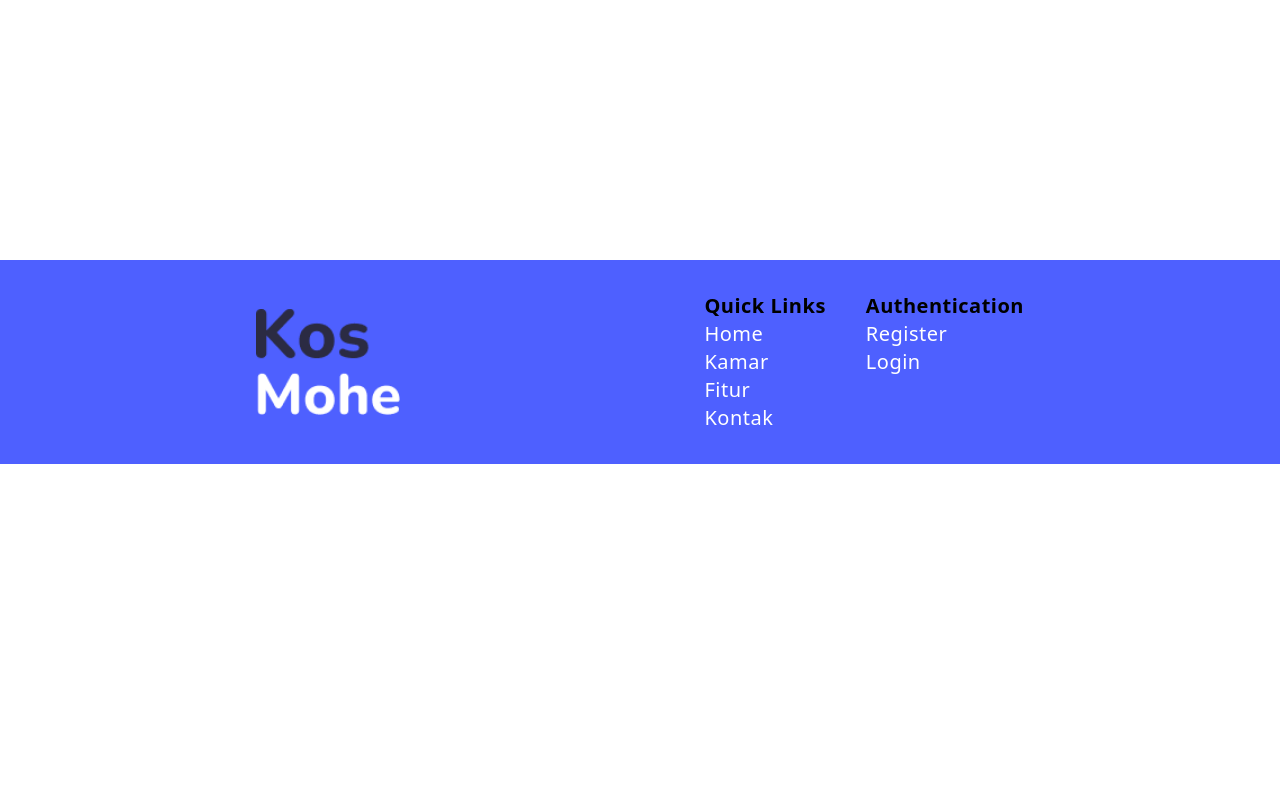
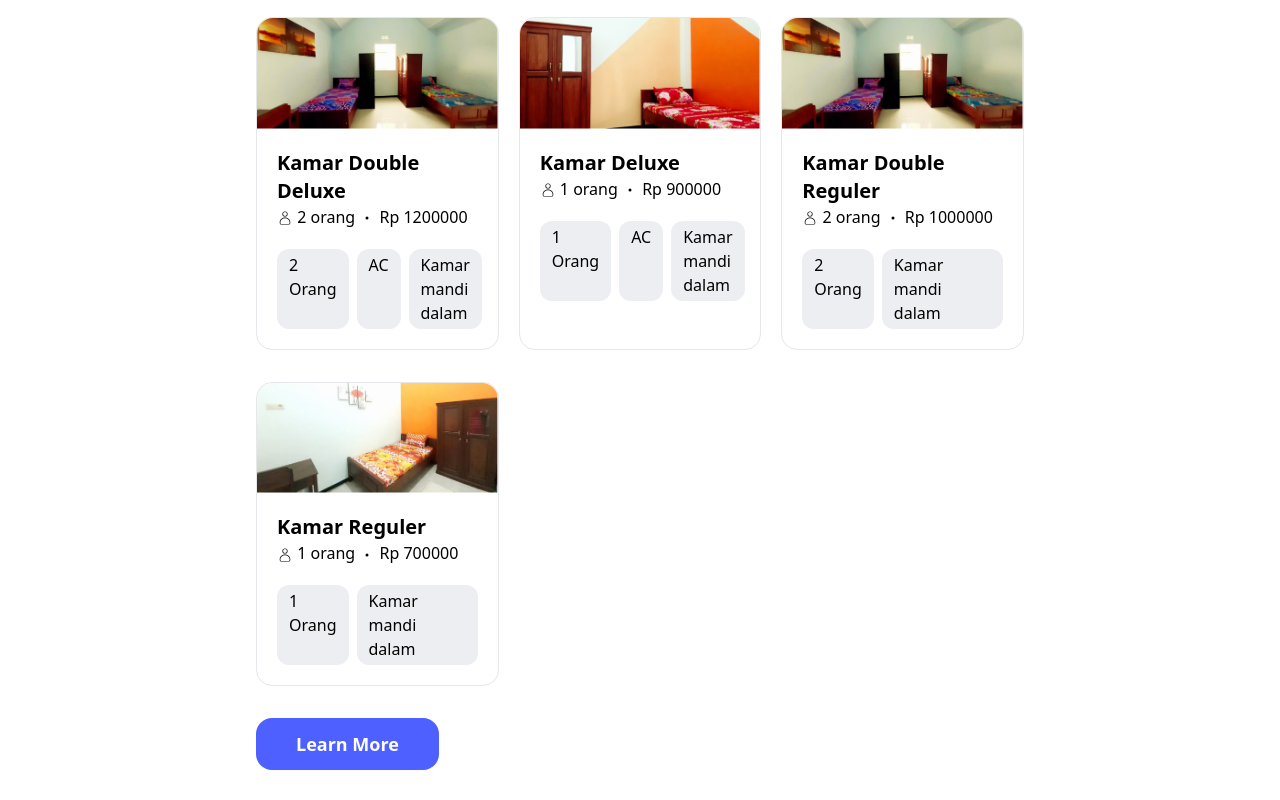
Before and after one commit to bazoka-kaka/kos-mohe-app-fe, a React (Create React App) app: page / in a window 1280 px wide. Shown: the part 540-1340 px from the top of the page. Before the commit the page ends 1004 px from the top, so only its background shows below. Built offline with nearby package versions, Linux system fonts and the light colour scheme.

Commit message:
add home kamar section

```diff
--- a/src/App.jsx
+++ b/src/App.jsx
@@ -1,14 +1,47 @@
-import React from "react";
+import React, { useState } from "react";
 import Nav from "./components/Nav";
 import Footer from "./components/Footer";
+import { CiUser } from "react-icons/ci";
+import { BsDot } from "react-icons/bs";
 
 const App = () => {
+  const [kamar, setKamar] = useState([
+    {
+      title: "Kamar Double Deluxe",
+      img: "/imgs/kamar/double.png",
+      people: 2,
+      price: 1200000,
+      features: ["2 Orang", "AC", "Kamar mandi dalam"],
+    },
+    {
+      title: "Kamar Deluxe",
+      img: "/imgs/kamar/deluxe.png",
+      people: 1,
+      price: 900000,
+      features: ["1 Orang", "AC", "Kamar mandi dalam"],
+    },
+    {
+      title: "Kamar Double Reguler",
+      img: "/imgs/kamar/double.png",
+      people: 2,
+      price: 1000000,
+      features: ["2 Orang", "Kamar mandi dalam"],
+    },
+    {
+      title: "Kamar Reguler",
+      img: "/imgs/kamar/reguler.png",
+      people: 1,
+      price: 700000,
+      features: ["1 Orang", "Kamar mandi dalam"],
+    },
+  ]);
   return (
     <div>
       <Nav />
-      <div className='h-[100vh] pt-[133.383px] px-64'>
+      <div className='min-h-[100vh] pt-[133.383px] px-64'>
         {/* header */}
         <header className='py-8'>
+          {/* title */}
           <h1 className='text-4xl font-semibold'>Selamat Datang di Kos Mohe</h1>
           {/* diskon */}
           <div className='flex gap-10 mt-10'>
@@ -27,8 +60,47 @@ const App = () => {
               <p className='mt-10 text-[#83859C]'>1 - 15 Januari 2023</p>
             </div>
           </div>
-          {/* kamar kos */}
         </header>
+        {/* kamar kos */}
+        <section id='kamar' className='py-8'>
+          {/* title */}
+          <h2 className='text-2xl'>Kamar Kos Mohe</h2>
+          {/* content */}
+          <div className='grid grid-cols-3 mt-6 gap-x-5 gap-y-8'>
+            {kamar.map((item) => (
+              <div className='border-[1px] rounded-2xl'>
+                <div>
+                  <img
+                    src={`${item.img}`}
+                    alt={`${item.title}`}
+                    className='rounded-t-2xl'
+                  />
+                </div>
+                <div className='p-5'>
+                  <h3 className='text-xl font-semibold'>{item.title}</h3>
+                  <p>
+                    <CiUser className='inline' /> {item.people} orang{" "}
+                    <BsDot className='inline' /> Rp {item.price}
+                  </p>
+                  <ul className='flex gap-2 mt-5'>
+                    {item.features.map((feature) => (
+                      <li className='px-3 py-1 bg-[#EDEEF2] rounded-xl'>
+                        {feature}
+                      </li>
+                    ))}
+                  </ul>
+                </div>
+              </div>
+            ))}
+          </div>
+          {/* learn more button */}
+          <a
+            href='/kamar'
+            className='inline-block px-10 py-3 mt-8 text-lg font-semibold text-white transition-colors duration-150 hover:bg-primary-light rounded-2xl bg-primary'
+          >
+            Learn More
+          </a>
+        </section>
       </div>
       <Footer />
     </div>
--- a/tailwind.config.js
+++ b/tailwind.config.js
@@ -4,7 +4,10 @@ module.exports = {
   theme: {
     extend: {
       colors: {
-        primary: "#4E60FF",
+        primary: {
+          DEFAULT: "#4E60FF",
+          light: "#6373ff",
+        },
       },
     },
   },
```
